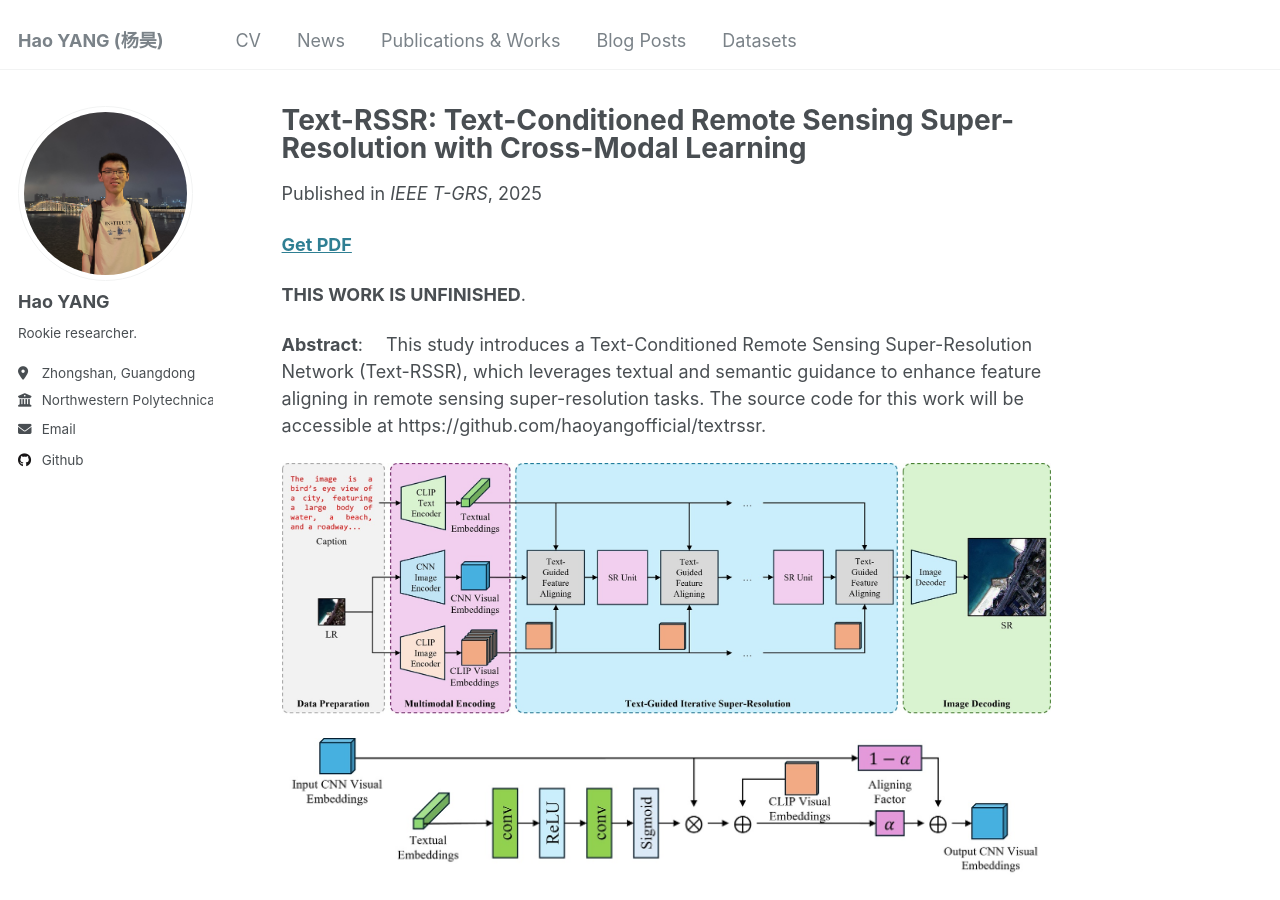
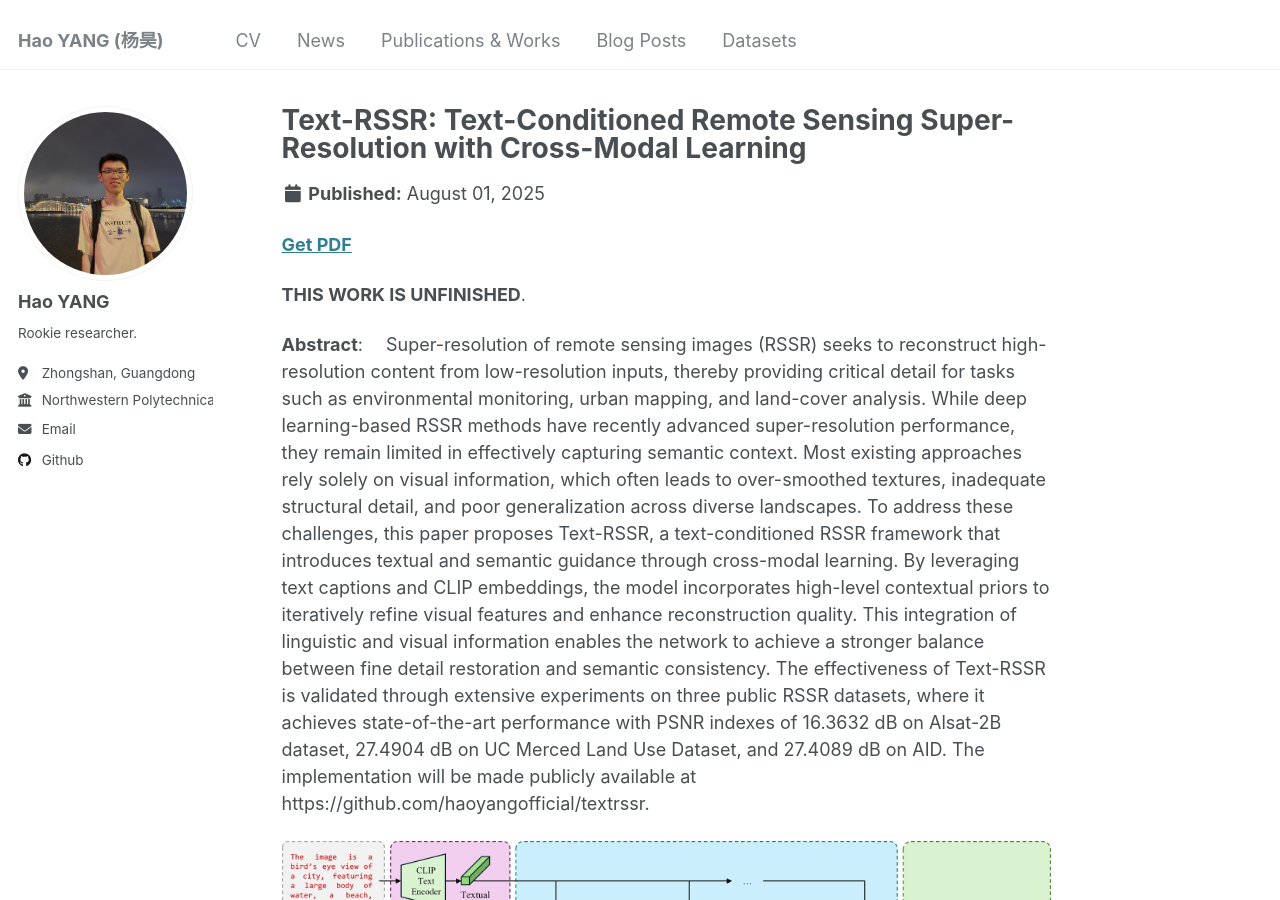
Before and after one commit to haoyangofficial/haoyangofficial.github.io, a Jekyll site: the page built from _publications/2025-8-1-textrssr.md, in a window 1280 px wide and 900 px high. Built offline with Jekyll 4.4.1, drawn with Linux system fonts in a browser that asks for light colours.

Commit message:
Modify Text-RSSR Post

```diff
--- a/_publications/2025-8-1-textrssr.md
+++ b/_publications/2025-8-1-textrssr.md
@@ -4,15 +4,14 @@ collection: publications
 category: journals
 permalink: /publication/2025-08-01-textrssr
 excerpt: 'Leveraging textual and semantic guidance to enhance feature aligning in remote sensing super-resolution tasks.'
-date: 2025-04-13
-venue: 'IEEE T-GRS'
+date: 2025-08-01
 ---
 
-[**Get PDF**](textrssr20250907.pdf)
+[**Get PDF**](textrssr20250909.pdf)
 
 **THIS WORK IS UNFINISHED**.
 
-**Abstract**:&emsp; This study introduces a Text-Conditioned Remote Sensing Super-Resolution Network (Text-RSSR), which leverages textual and semantic guidance to enhance feature aligning in remote sensing super-resolution tasks. The source code for this work will be accessible at https://github.com/haoyangofficial/textrssr.
+**Abstract**:&emsp; Super-resolution of remote sensing images (RSSR) seeks to reconstruct high-resolution content from low-resolution inputs, thereby providing critical detail for tasks such as environmental monitoring, urban mapping, and land-cover analysis. While deep learning-based RSSR methods have recently advanced super-resolution performance, they remain limited in effectively capturing semantic context. Most existing approaches rely solely on visual information, which often leads to over-smoothed textures, inadequate structural detail, and poor generalization across diverse landscapes. To address these challenges, this paper proposes Text-RSSR, a text-conditioned RSSR framework that introduces textual and semantic guidance through cross-modal learning. By leveraging text captions and CLIP embeddings, the model incorporates high-level contextual priors to iteratively refine visual features and enhance reconstruction quality. This integration of linguistic and visual information enables the network to achieve a stronger balance between fine detail restoration and semantic consistency. The effectiveness of Text-RSSR is validated through extensive experiments on three public RSSR datasets, where it achieves state-of-the-art performance with PSNR indexes of 16.3632 dB on Alsat-2B dataset, 27.4904 dB on UC Merced Land Use Dataset, and 27.4089 dB on AID. The implementation will be made publicly available at https://github.com/haoyangofficial/textrssr.
 
 ![1](/images/publications/textrssr/archi.jpg)
 
```
Also changed, not shown: 2 other files.
